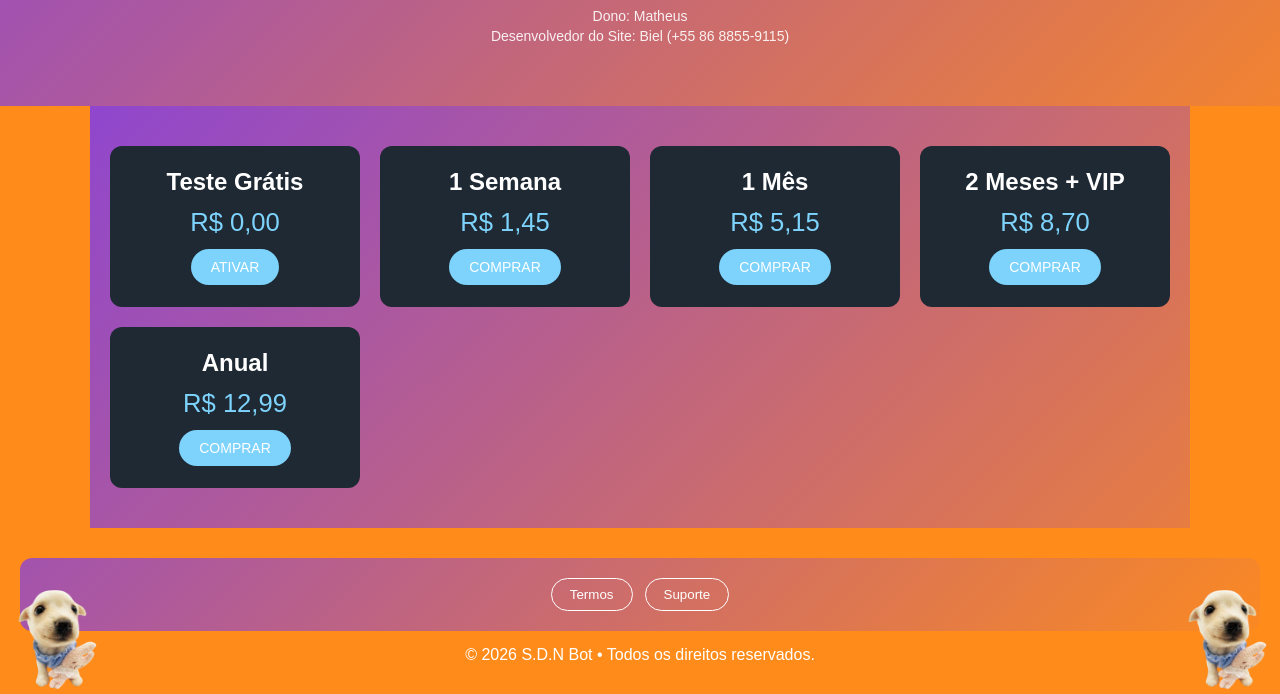
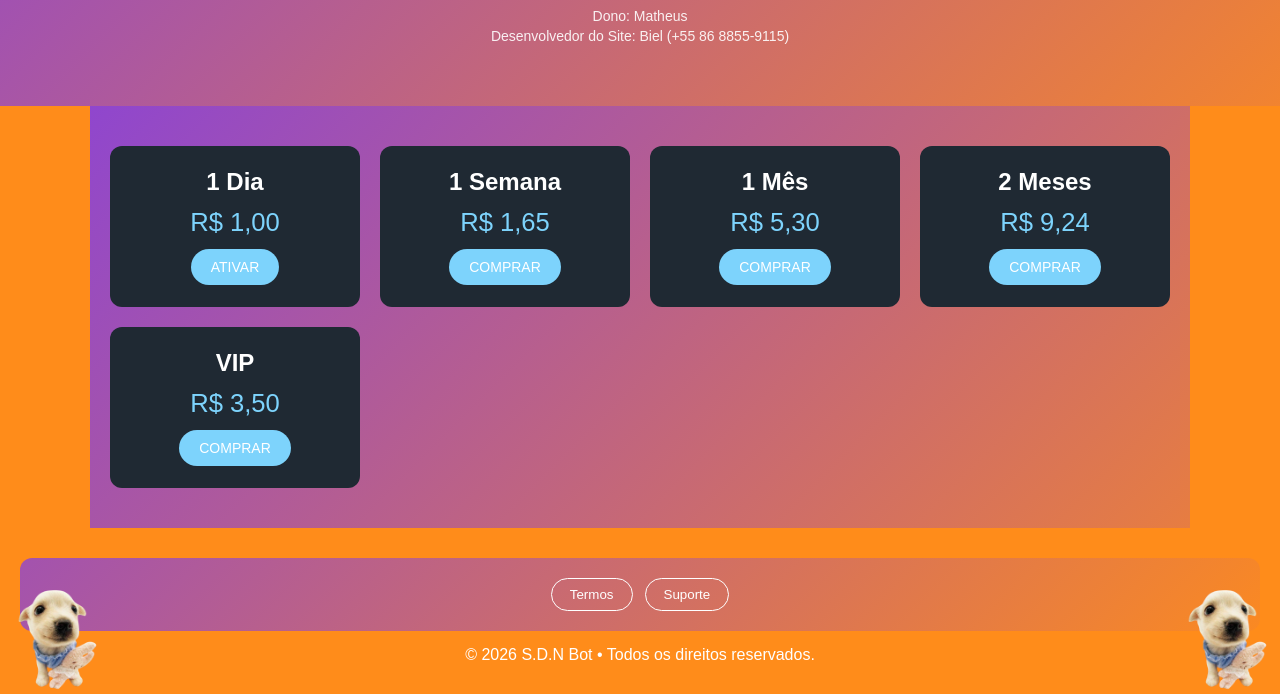
Before and after one commit to bielfreitass/sdnbot-site-math, a website: page index.html in a window 1280 px wide. Shown: the part 126-820 px from the top of the page. Drawn offline with Linux system fonts and the light colour scheme.

Commit message:
Update index.html

```diff
--- a/index.html
+++ b/index.html
@@ -166,32 +166,32 @@ footer {
 <div class="cards">
 
 <div class="card">
-<h2>Teste Grátis</h2>
-<div class="price">R$ 0,00</div>
-<button class="buy-btn" onclick="comprar(this, 'Olá, gostaria de testar o s.d.n. bot por 1 dia')">ATIVAR</button>
+<h2>1 Dia</h2>
+<div class="price">R$ 1,00</div>
+<button class="buy-btn" onclick="comprar(this, 'Olá, gostaria de alugar o s.d.n. bot por 1 dia')">ATIVAR</button>
 </div>
 
 <div class="card">
 <h2>1 Semana</h2>
-<div class="price">R$ 1,45</div>
+<div class="price">R$ 1,65</div>
 <button class="buy-btn" onclick="comprar(this, 'Olá, gostaria de alugar o s.d.n. bot por 1 semana')">COMPRAR</button>
 </div>
 
 <div class="card">
 <h2>1 Mês</h2>
-<div class="price">R$ 5,15</div>
+<div class="price">R$ 5,30</div>
 <button class="buy-btn" onclick="comprar(this, 'Olá, gostaria de alugar o s.d.n. bot por 1 mês')">COMPRAR</button>
 </div>
 
 <div class="card">
-<h2>2 Meses + VIP</h2>
-<div class="price">R$ 8,70</div>
+<h2>2 Meses</h2>
+<div class="price">R$ 9,24</div>
 <button class="buy-btn" onclick="comprar(this, 'Olá, gostaria de alugar o s.d.n. bot por 2 meses com vip')">COMPRAR</button>
 </div>
 
 <div class="card">
-<h2>Anual</h2>
-<div class="price">R$ 12,99</div>
+<h2>VIP</h2>
+<div class="price">R$ 3,50</div>
 <button class="buy-btn" onclick="comprar(this, 'Olá, gostaria de alugar o s.d.n. bot por 1 ano')">COMPRAR</button>
 </div>
 
```
